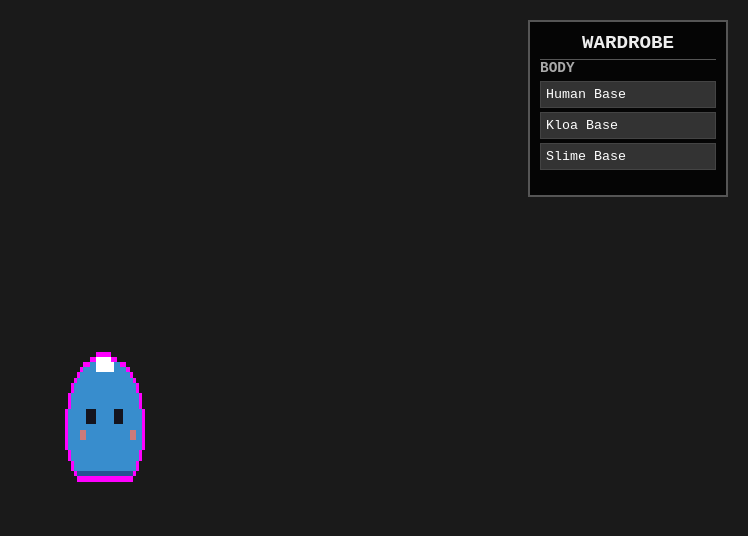
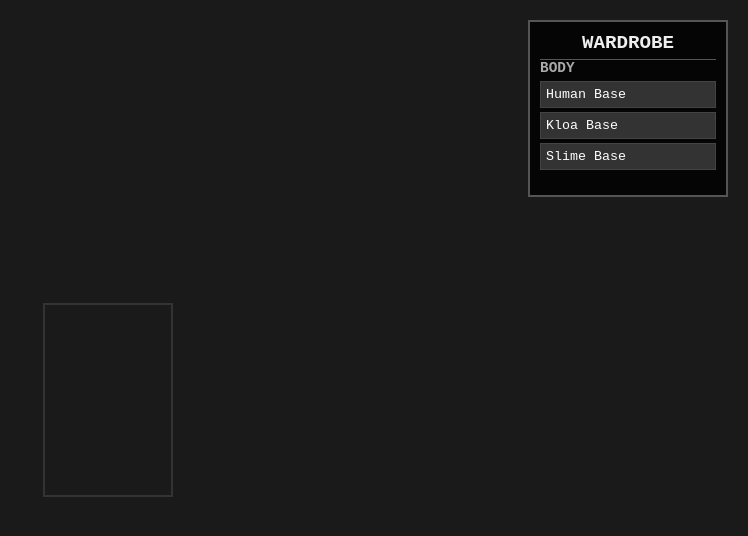
Before and after one commit to Bn0u0/Pixel-Lab, a website with bundled scripts: page index.html in a window 1280 px wide. Shown: the whole page, without its empty margins (532-1280 px from the left). Built offline with nearby package versions, Linux system fonts and the light colour scheme.

Commit message:
feat: integrate physics renderer

```diff
--- a/main.js
+++ b/main.js
@@ -78,7 +78,12 @@
 }
 
 function draw() {
-    if (renderer && player) {
-        renderer.render(player, PALETTE_SLIME, globalTime);
+    if (renderer) {
+        if (physics) {
+            renderer.renderPhysics(physics, globalTime);
+        }
+        if (player) {
+            // renderer.render(player, PALETTE_SLIME, globalTime); // Temporarily hide player to focus on physics grid
+        }
     }
 }
--- a/render/PixelRenderer.js
+++ b/render/PixelRenderer.js
@@ -131,6 +131,78 @@
         this.ctx.restore();
     }
 
+    // ... (previous methods)
+
+    // --- Day 1: Physics Rendering ---
+    // 物理渲染
+    renderPhysics(physics, time) {
+        if (!this.bufferCanvas) {
+            this.bufferCanvas = document.createElement('canvas');
+            this.bufferCanvas.width = CONFIG.GRID_WIDTH;
+            this.bufferCanvas.height = CONFIG.GRID_HEIGHT;
+            this.bufferCtx = this.bufferCanvas.getContext('2d');
+        }
+
+        // 1. Get ImageData (Low-level pixel manipulation for speed)
+        // 使用 ImageData 直接操作像素以提升效能
+        const imageData = this.bufferCtx.getImageData(0, 0, physics.width, physics.height);
+        const data = imageData.data;
+
+        for (let i = 0; i < physics.length; i++) {
+            const materialId = physics.grid[i];
+
+            // Skip AIR (0) - Transparent
+            if (materialId === 0) continue;
+
+            // Get Props
+            // 獲取材質屬性
+            const props = physics.constructor.getProperties(materialId); // Access static method
+
+            let color = props.color;
+
+            // Reverse Violence: Undefined Color -> Magic Pink
+            // 反向暴力驗收：未定義顏色 -> 洋紅色
+            if (color === undefined) {
+                color = 0xFF00FF; // Magenta
+            }
+
+            // Convert Hex (0xRRGGBB) to R, G, B
+            // 位元運算提取 RGB
+            const r = (color >> 16) & 0xFF;
+            const g = (color >> 8) & 0xFF;
+            const b = color & 0xFF;
+
+            const idx = i * 4;
+            data[idx] = r;
+            data[idx + 1] = g;
+            data[idx + 2] = b;
+            data[idx + 3] = 255; // Alpha
+        }
+
+        // 2. Put back to buffer
+        this.bufferCtx.putImageData(imageData, 0, 0);
+
+        // 3. Draw Buffer to Main Canvas (Scaled)
+        // 繪製到主畫布
+        this.ctx.imageSmoothingEnabled = false; // Ensure crisp edges (Task 109)
+        const scale = CONFIG.PIXEL_SCALE;
+
+        // Center the grid on screen
+        const drawX = (this.canvas.width - physics.width * scale) / 2;
+        const drawY = (this.canvas.height - physics.height * scale) / 2;
+
+        this.ctx.drawImage(
+            this.bufferCanvas,
+            0, 0, physics.width, physics.height,
+            drawX, drawY, physics.width * scale, physics.height * scale
+        );
+
+        // Draw debug border
+        this.ctx.strokeStyle = '#333';
+        this.ctx.lineWidth = 2;
+        this.ctx.strokeRect(drawX, drawY, physics.width * scale, physics.height * scale);
+    }
+
     _isTransparent(color) {
         if (Array.isArray(color)) {
             return color[3] === 0;
```
Also changed, not shown: tests/test_renderer.js (added, +56 -0 lines).
